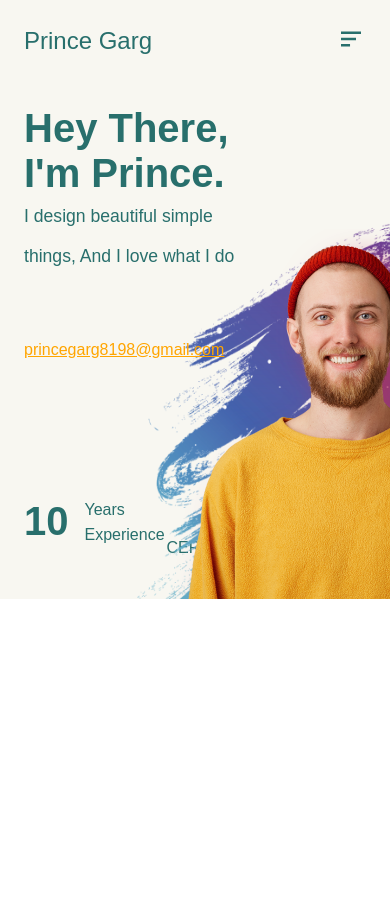
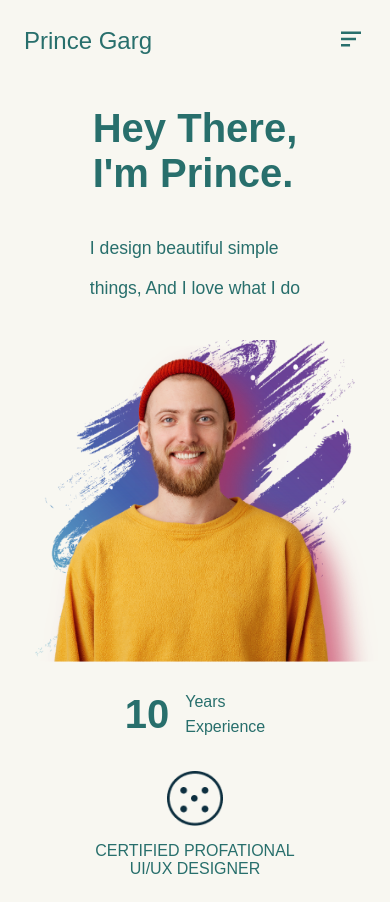
Before and after one commit to PrinceGarg10/Portfolio, a React (Vite) app: page / in a window 390 px wide. Before the commit the page ends 844 px from the top, so only its background shows below. Built offline with nearby package versions, Linux system fonts and the light colour scheme; a web font is replaced by a local one.

Commit message:
motion in gero

```diff
--- a/src/components/hero/Hero.jsx
+++ b/src/components/hero/Hero.jsx
@@ -1,24 +1,39 @@
 import React from "react";
 import css from './Hero.module.scss'
+import { motion } from "framer-motion";
+import { fadeIn, slideIn, staggerContainer } from "../../utils/motion";
 
 const Hero = () => {
     return (
         <section className={`paddings ${css.wrapper}`}>
-            <div className={`innerWidth ${css.container}`}>
+            <motion.div
+                variants={staggerContainer}
+                initial='hidden'
+                whileInView={'show'}
+                viewport={{ once: false, amount: 0.25 }}
+                className={`innerWidth ${css.container}`}>
                 {/* ----------UPPER ELEMENTS----------- */}
                 <div className={css.upperElements}>
-                    <span className="primaryText">
-                        Hey There, <br /> I'm Prince.</span>
-                    <span className="secondaryText">
+                    <motion.span
+                        variants={fadeIn("right", "tween", 0.2, 1)}
+                        className="primaryText">
+                        Hey There, <br /> I'm Prince.</motion.span>
+                    <motion.span
+                        variants={fadeIn("left", "tween", 0.4, 1)}
+                        className="secondaryText">
                         I design beautiful simple
                         <br />
                         things, And I love what I do
-                    </span>
+                    </motion.span>
                 </div>
                 {/* ------------PERSON IMAGE---------- */}
-                <div className={css.person}>
-                    <img src="./person.png" alt="" />
-                </div>
+                <motion.div
+                    variants={fadeIn("up", "tween", 0.3, 1)}
+                    className={css.person}>
+                    <motion.img
+                        variants={slideIn("up", "tween", 0.5, 1.3)}
+                        src="./person.png" alt="" />
+                </motion.div>
 
                 {/* --------EMAIL-------------------- */}
                 <a href="mailto:princegarg8198@gmail.com" className={css.email}>
@@ -26,7 +41,9 @@ const Hero = () => {
                 </a>
                 {/* ---------LOWER ELEMENTS */}
                 <div className={css.lowerElements}>
-                    <div className={css.experience}>
+                    <motion.div
+                        variants={fadeIn("right", "tween", 0.3, 1)}
+                        className={css.experience}>
                         <div className="primaryText">10</div>
                         <div className="secodaryText">
                             <div>
@@ -36,15 +53,17 @@ const Hero = () => {
                                 Experience
                             </div>
                         </div>
-                    </div>
-                    <div className={css.certificate}>
-                        <img src="./certificate.png" alt="" />
-                        <span>CERTIFIED PROFATIONAL</span>
-                        <span>UI/UX DESIGNER</span>
-                    </div>
-                </div>
+                </motion.div>
+                <motion.div
+                variants={fadeIn("left", "tween", 0.5, 1)}
+                 className={css.certificate}>
+                    <img src="./certificate.png" alt="" />
+                    <span>CERTIFIED PROFATIONAL</span>
+                    <span>UI/UX DESIGNER</span>
+                </motion.div>
             </div>
-        </section>
+        </motion.div>
+        </section >
     )
 }
 
--- a/src/components/hero/Hero.module.scss
+++ b/src/components/hero/Hero.module.scss
@@ -9,6 +9,11 @@
         z-index: 1;
 
         .upperElements {
+            @media (max-width: $sm) {
+                justify-content: center;
+                align-items: center;
+                gap: 2rem;
+            }
             display: flex;
             justify-content: space-between;
             align-items: center;
@@ -16,6 +21,13 @@
         }
 
         .lowerElements {
+
+            @media (max-width: $sm),
+            (max-width: $md) {
+                margin-top: 4rem;
+                gap: 2rem;
+                justify-content: center;
+            }
             margin-top: 12rem;
             display: flex;
             justify-content: space-between;
@@ -44,6 +56,16 @@
         }
 
         .person {
+            @media (max-width: $sm),
+            (max-width: $md) {
+                position: relative;
+                left: 0;
+                display: flex;
+                background-size: 20rem;
+                align-items: center;
+                justify-content: center;
+                background-position: bottom;
+            }
             position: absolute;
             bottom: -2rem;
             margin: auto;
@@ -51,9 +73,22 @@
             background-repeat: no-repeat;
             background-size: 23rem;
             left: 33%;
+
+            img {
+                @media (max-width: $sm) {
+                    width: 23rem;
+                }
+                margin-bottom: -5px;
+
+            }
         }
 
         .email {
+
+            @media (max-width: $sm) {
+                position: relative;
+                display: none;
+            }
             position: absolute;
             top: 50%;
             color: orange;
```
